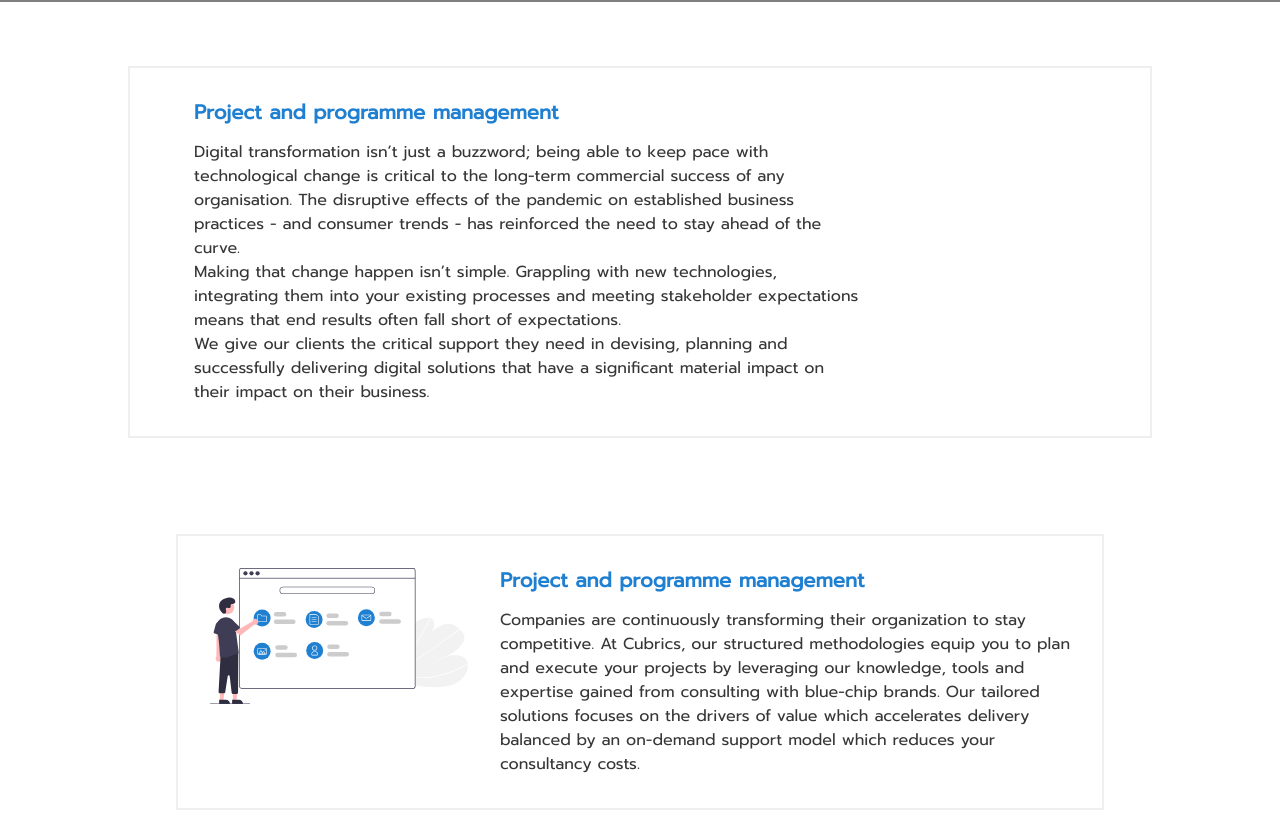
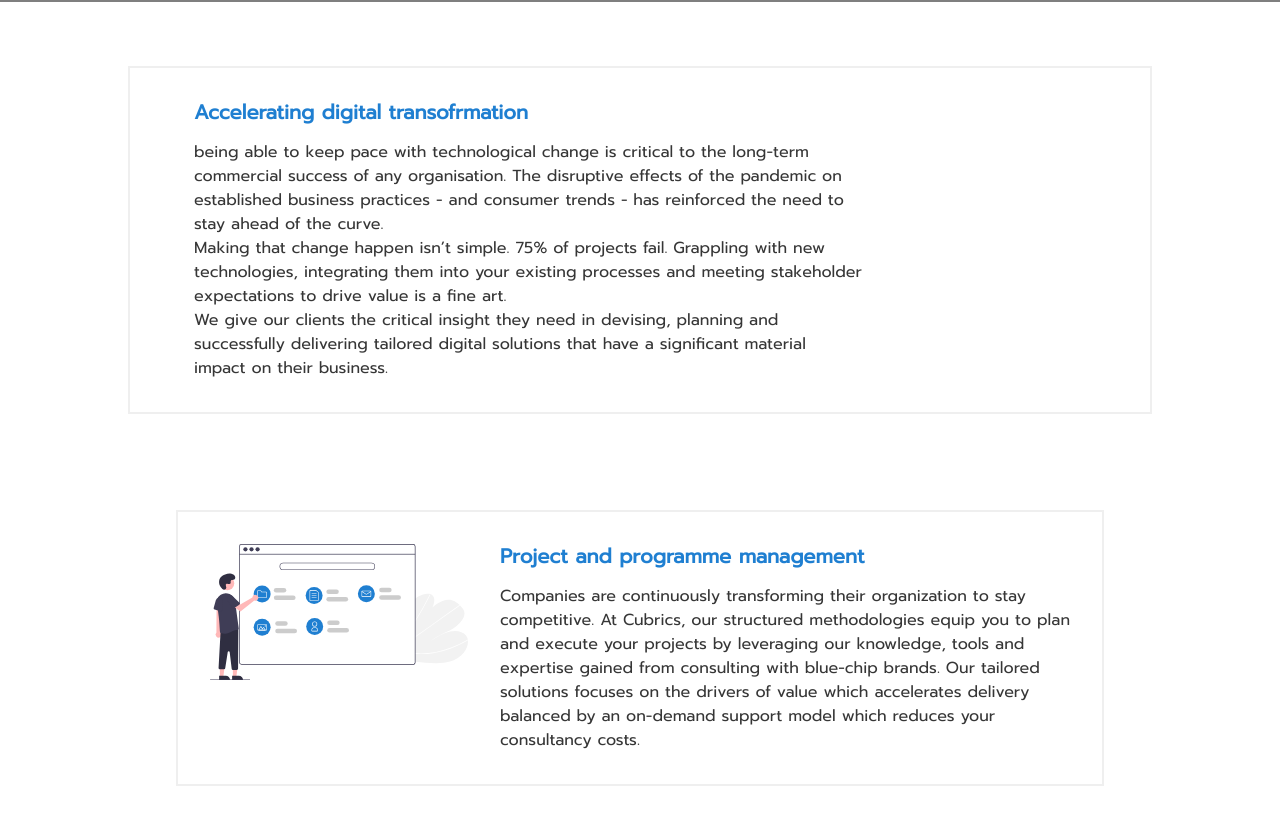
Before and after one commit to cubrics/cubrics.github.io, a plain HTML site: page services.html in a window 1280 px wide. Shown: the part 1109-1924 px from the top of the page. Drawn offline with Linux system fonts and the light colour scheme.

Commit message:
Update services.html

```diff
--- a/services.html
+++ b/services.html
@@ -64,18 +64,16 @@
       <div class="card">
         <div class="cardHorizontal">
           <div class="cardHorizontalParagraph">
-            <h5>Project and programme management</h5>
+            <h5>Accelerating digital transofrmation</h5>
             <p>
-             Digital transformation isn’t just a buzzword; being able to keep pace with technological
+             being able to keep pace with technological
 change is critical to the long-term commercial success of any organisation. The disruptive
 effects of the pandemic on established business practices - and consumer trends - has
               reinforced the need to stay ahead of the curve. </P> <p>
-Making that change happen isn’t simple. Grappling with new technologies, integrating them
-into your existing processes and meeting stakeholder expectations means that end results
-          often fall short of expectations.</p> <p>
-We give our clients the critical support they need in devising, planning and successfully
-delivering digital solutions that have a significant material impact on their impact on their
-      business.
+Making that change happen isn’t simple. 75% of projects fail. Grappling with new technologies, integrating them
+into your existing processes and meeting stakeholder expectations to drive value is a fine art.</p> <p>
+We give our clients the critical insight they need in devising, planning and successfully
+delivering tailored digital solutions that have a significant material impact on their business.
             </p>
           </div>
         </div>
```
